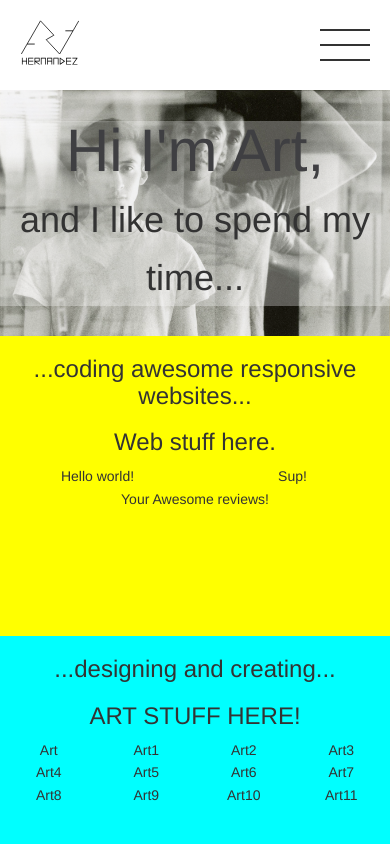
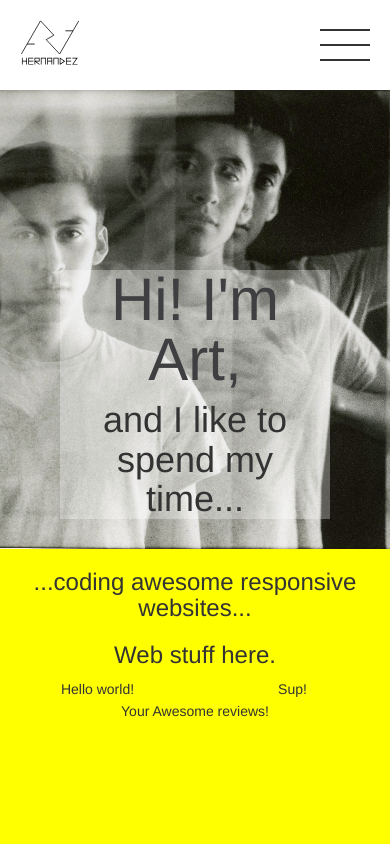
Before and after one commit to ahernandez16/Arturo-Hernandez-Jr-Old, a plain HTML site: page index.html in a window 390 px wide. Shown: the top 844 px of the page. Drawn offline with nearby package versions, Linux system fonts and the light colour scheme.

Commit message:
I'm satisfied with my about section... for now...

```diff
--- a/css/style.css
+++ b/css/style.css
@@ -140,6 +140,8 @@ body {
 
 .home-lead {
 	font-size: 36px;
+	line-height: 1.1;
+	margin: 10px;
 }
 
 /* ABOUT SECTION */
@@ -155,11 +157,13 @@ body {
 	font-size: 60px;
 	font-weight: 400;
 	line-height: 1;
+	margin: 10px;
 }
 .transbox {
-	margin-top: 30px;
+	margin-top: 180px;
 	margin-bottom: 30px;
 	background: rgba(255, 255, 255, 0.3);
+	right: 60px;
 }
 
 @media (max-width: 767px) {
@@ -200,4 +204,12 @@ body {
 		display: none;
 		transform: translateY(0%);
 	}
+
+	/* ABOUT  */
+	.transbox {
+		margin-top: 180px;
+		margin-left: 60px;
+		margin-right: 60px;
+		left: 0px;
+	}
 }
--- a/index.html
+++ b/index.html
@@ -52,11 +52,9 @@
 
 				<!-- ABOUT SECTION -->
 				<div class="row about">
-					<div class="col-sm-6 col-lg-4 col-lg-offset-2">
 
-					</div>
-					<div class="col-sm-6 col-lg-4 transbox">
-						<h2>Hi I'm Art,</h2>
+					<div class="col-sm-6 col-sm-offset-6 col-lg-4 col-lg-offset-6 transbox">
+						<h2>Hi! I'm Art,</h2>
 						<p class="home-lead">and I like to spend my time...</p>
 					</div>
 				</div> <!-- end of ABOUT SECTION -->
```
